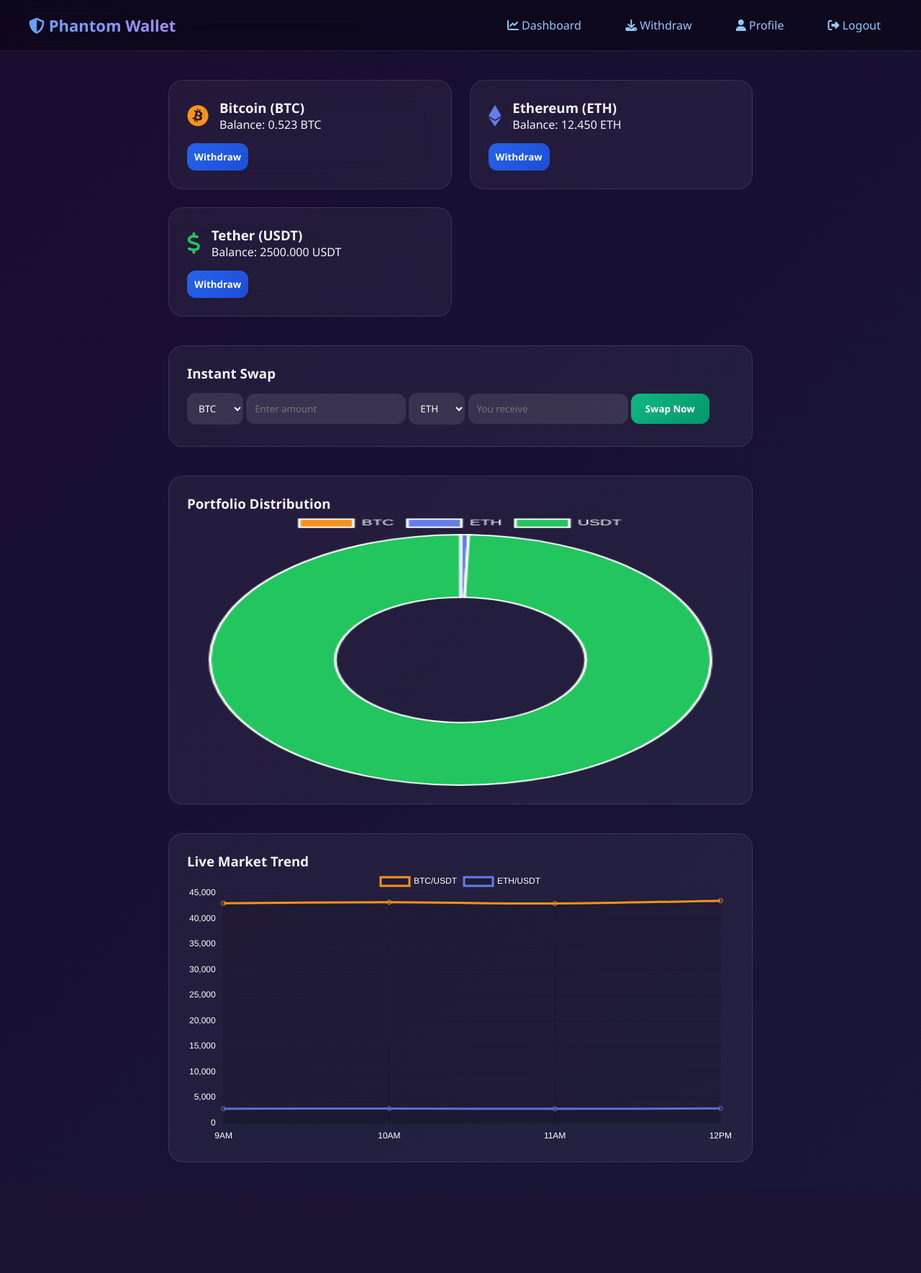
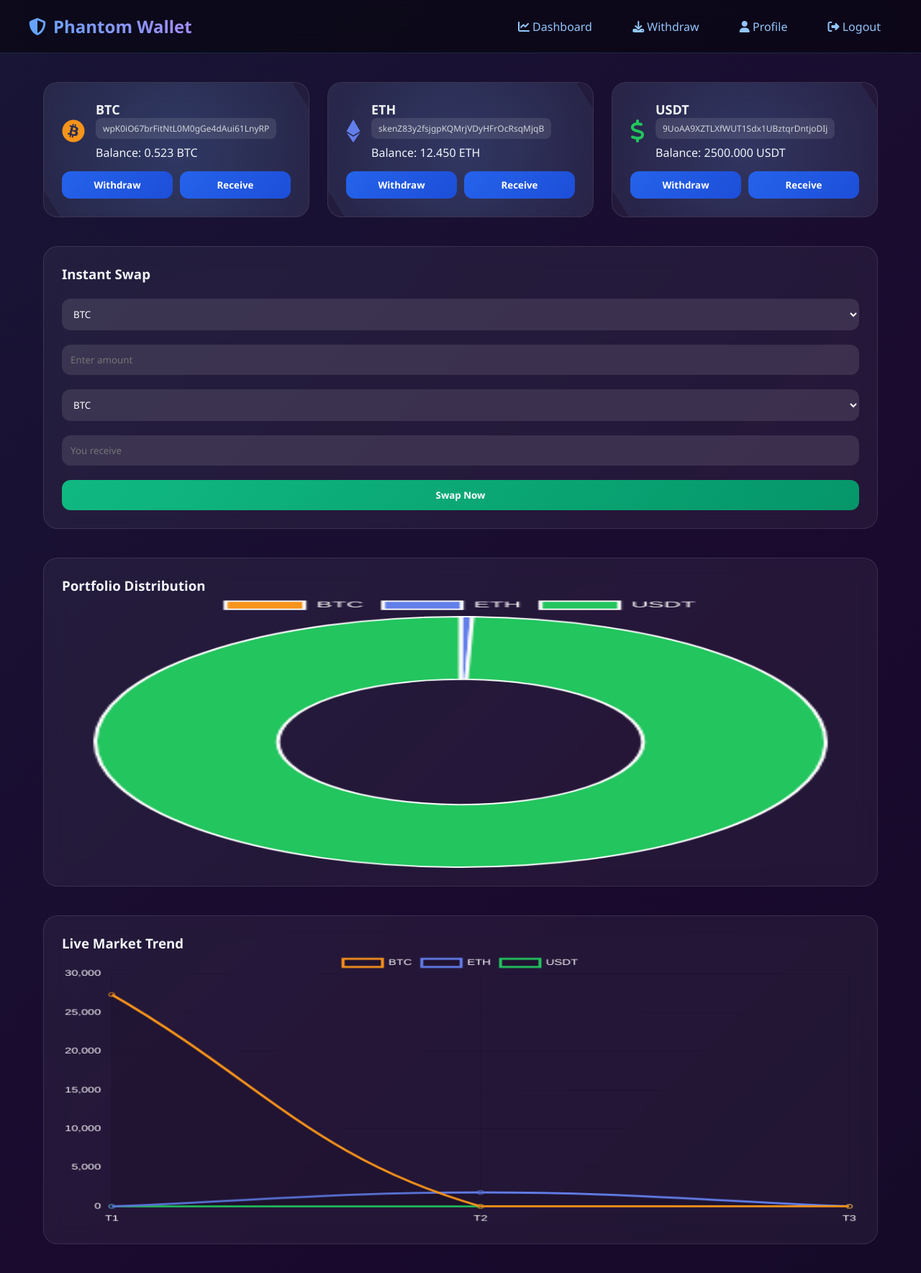
Before and after one commit to big-muna/phantom-website, a Flask app: page /wallet in a window 1280 px wide. Shown: the whole page at 72% size. Before the commit the page ends 1615 px from the top, so only its background shows below. Run offline with Flask 3, Linux system fonts and the light colour scheme; the visitor is signed in with stand-in values (Sample User, id 1).

Commit message:
Initial commit

```diff
--- a/app.py
+++ b/app.py
@@ -462,28 +462,42 @@
 
     # Example wallet balances
     wallets = [
-        {"coin": "Bitcoin (BTC)", "balance": 0.523},
-        {"coin": "Ethereum (ETH)", "balance": 12.450},
-        {"coin": "Tether (USDT)", "balance": 2500.0}
+        {"coin": "BTC", "name": "Bitcoin", "balance": 0.523},
+        {"coin": "ETH", "name": "Ethereum", "balance": 12.450},
+        {"coin": "USDT", "name": "Tether", "balance": 2500.0}
     ]
 
-    # Example portfolio distribution
-    portfolio = [
-        {"coin": "BTC", "percentage": 20},
-        {"coin": "ETH", "percentage": 50},
-        {"coin": "USDT", "percentage": 30},
-    ]
+    # Portfolio distribution for chart
+    portfolio = [{"coin": w["coin"], "balance": w["balance"]} for w in wallets]
 
-    # Example market trend
+    # Market trend (dummy values)
     market_trends = [
         {"coin": "BTC", "price": 27300, "change": "+2.5%"},
         {"coin": "ETH", "price": 1800, "change": "-1.2%"},
         {"coin": "USDT", "price": 1.0, "change": "0%"},
     ]
 
-    return render_template("wallet.html", wallets=wallets, portfolio=portfolio,
-                           market_trends=market_trends, user=username)
+    return render_template(
+        "wallet.html",
+        wallets=wallets,
+        portfolio=portfolio,
+        market_trends=market_trends,
+        user=username
+    )
+@app.route("/wallet/receive", methods=["POST"])
+def receive_funds():
+    username = session.get("user")
+    if not username:
+        return {"status": "error", "message": "Login required"}, 401
 
+    coin = request.json.get("coin")
+    amount = float(request.json.get("amount", 0))
+
+    # Here, you would normally update the user's wallet in DB
+    # Example:
+    # db.update_wallet(username, coin, amount)
+
+    return {"status": "success", "message": f"{amount} {coin} added to your wallet!"}
 
 # ----------------- Activity -----------------
 @app.route("/activity")
--- a/templates/wallet.html
+++ b/templates/wallet.html
@@ -3,71 +3,104 @@
 <head>
 <meta charset="UTF-8">
 <meta name="viewport" content="width=device-width, initial-scale=1.0">
-<title>Wallet | Phantom Recovery</title>
+<title>Phantom Wallet | Crypto Dashboard</title>
 <link href="https://cdnjs.cloudflare.com/ajax/libs/font-awesome/6.5.2/css/all.min.css" rel="stylesheet">
+<style>
+  /* ---------------- Reset ---------------- */
+  * { margin:0; padding:0; box-sizing:border-box; font-family:"Segoe UI", sans-serif; }
+  body {
+    background: linear-gradient(-45deg,#0a0a1a,#1a0a2e,#16213e,#0a0a1a);
+    background-size: 400% 400%;
+    animation: gradientShift 20s ease infinite;
+    color:#f1f5f9;
+    min-height:100vh;
+    overflow-x:hidden;
+  }
+  @keyframes gradientShift { 0%{background-position:0% 50%} 50%{background-position:100% 50%} 100%{background-position:0% 50%} }
 
-<style>
-  *{margin:0;padding:0;box-sizing:border-box;font-family:"Segoe UI", sans-serif;}
-  body{background:linear-gradient(135deg,#0a0a1a,#1a0a2e,#16213e);
-       background-size:400% 400%;animation:gradientShift 15s ease infinite;
-       min-height:100vh;color:#f1f5f9;display:flex;flex-direction:column;overflow-x:hidden;}
-  @keyframes gradientShift{0%{background-position:0% 50%}50%{background-position:100% 50%}100%{background-position:0% 50%}}
+  /* ---------------- Header ---------------- */
+  header {
+    display:flex; justify-content:space-between; align-items:center;
+    padding:20px 40px; background:rgba(0,0,0,0.5); backdrop-filter:blur(15px);
+    border-bottom:1px solid rgba(96,165,250,.2); position:sticky; top:0; z-index:1000;
+  }
+  header h1 {
+    font-size:24px; font-weight:700;
+    background:linear-gradient(45deg,#60a5fa,#a78bfa);
+    -webkit-background-clip:text; -webkit-text-fill-color:transparent;
+    display:flex; align-items:center; gap:10px;
+  }
+  header nav a {
+    color:#93c5fd; margin-left:20px; text-decoration:none; font-weight:500;
+    padding:8px 16px; border-radius:10px; transition:.3s;
+  }
+  header nav a:hover { color:#fff; background:rgba(96,165,250,0.15); }
 
-  header{display:flex;justify-content:space-between;align-items:center;padding:20px 40px;
-         background:rgba(0,0,0,.4);backdrop-filter:blur(20px);
-         border-bottom:1px solid rgba(96,165,250,.2);position:sticky;top:0;z-index:100}
-  header h1{font-size:22px;font-weight:700;background:linear-gradient(45deg,#60a5fa,#a78bfa);
-            -webkit-background-clip:text;-webkit-text-fill-color:transparent}
-  header nav a{color:#93c5fd;margin-left:25px;text-decoration:none;font-weight:500;
-               padding:8px 16px;border-radius:8px;transition:.3s}
-  header nav a:hover{color:#fff;background:rgba(96,165,250,.1)}
+  /* ---------------- Container ---------------- */
+  .container { max-width:1200px; margin:40px auto; display:flex; flex-direction:column; gap:40px; padding:0 20px; }
 
-  .container{flex:1;padding:40px 20px;max-width:1200px;margin:0 auto;display:flex;flex-direction:column;gap:40px}
+  /* ---------------- Wallet Grid ---------------- */
+  .wallet-grid { display:grid; grid-template-columns:repeat(auto-fit,minmax(280px,1fr)); gap:25px; }
+  .wallet-card {
+    position:relative; border-radius:20px; padding:25px;
+    background:rgba(255,255,255,0.05); border:1px solid rgba(255,255,255,.1);
+    backdrop-filter:blur(15px); transition:.4s; overflow:hidden;
+  }
+  .wallet-card::before {
+    content:""; position:absolute; top:-50%; left:-50%; width:200%; height:200%;
+    background:radial-gradient(circle,rgba(96,165,250,0.2),transparent 70%);
+    animation: rotateBg 10s linear infinite; z-index:0;
+  }
+  @keyframes rotateBg { 0%{transform:rotate(0deg)} 100%{transform:rotate(360deg)} }
+  .wallet-info { display:flex; align-items:center; gap:15px; margin-bottom:15px; position:relative; z-index:1; }
+  .wallet-info i { font-size:32px; }
+  .wallet-info h3 { font-size:18px; }
+  .wallet-address { font-size:12px; background:rgba(255,255,255,.1); padding:6px 10px; border-radius:8px; word-break:break-all; margin-bottom:8px; color:#d1d5db; }
+  .wallet-actions { display:flex; gap:10px; position:relative; z-index:1; }
+  .wallet-actions button {
+    flex:1; padding:10px; border:none; border-radius:12px; font-weight:600; cursor:pointer;
+    color:#fff; background:linear-gradient(135deg,#2563eb,#1d4ed8); transition:.3s;
+  }
+  .wallet-actions button:hover { background:linear-gradient(135deg,#1d4ed8,#1e40af); transform:scale(1.05); }
 
-  /* Wallets */
-  .wallet-grid{display:grid;grid-template-columns:repeat(auto-fit,minmax(280px,1fr));gap:25px}
-  .wallet-card{background:rgba(255,255,255,.05);border:1px solid rgba(255,255,255,.1);
-               backdrop-filter:blur(20px);border-radius:20px;padding:25px;transition:.4s}
-  .wallet-card:hover{transform:translateY(-6px) scale(1.02);box-shadow:0 10px 25px rgba(0,0,0,.4)}
-  .wallet-info{display:flex;align-items:center;gap:15px;margin-bottom:15px}
-  .wallet-info i{font-size:30px}
-  .wallet-actions button{flex:1;padding:10px;border:none;border-radius:12px;
-                         background:linear-gradient(135deg,#2563eb,#1d4ed8);
-                         color:#fff;font-weight:600;cursor:pointer;transition:.3s}
-  .wallet-actions button:hover{background:linear-gradient(135deg,#1d4ed8,#1e40af)}
+  /* ---------------- Swap Card ---------------- */
+  .swap-card {
+    background:rgba(255,255,255,.05); border-radius:20px; padding:25px; backdrop-filter:blur(15px);
+    display:flex; flex-direction:column; gap:12px; border:1px solid rgba(255,255,255,.1);
+  }
+  .swap-card h3 { margin-bottom:10px; }
+  .swap-card select, .swap-card input {
+    padding:12px; border-radius:12px; border:none; background:rgba(255,255,255,.1); color:#fff; margin-bottom:8px;
+  }
+  .swap-card button { padding:12px; border:none; border-radius:12px; background:linear-gradient(135deg,#10b981,#059669); color:#fff; font-weight:600; cursor:pointer; transition:.3s; }
+  .swap-card button:hover { background:linear-gradient(135deg,#059669,#047857); transform:scale(1.03); }
 
-  /* Swap + Chart Cards */
-  .swap-card,.chart-container{background:rgba(255,255,255,.05);
-                              border:1px solid rgba(255,255,255,.1);
-                              border-radius:20px;padding:25px}
-  .swap-card h3{margin-bottom:10px}
-  .swap-card select,.swap-card input{flex:1;padding:12px;border-radius:12px;border:none;
-                                     background:rgba(255,255,255,.1);color:#fff;margin:5px 0}
-  .swap-card button{padding:12px 20px;border:none;border-radius:12px;
-                    background:linear-gradient(135deg,#10b981,#059669);
-                    color:#fff;font-weight:600;cursor:pointer}
-  .swap-card button:hover{background:linear-gradient(135deg,#059669,#047857)}
-
-  canvas{width:100%!important;height:380px!important}
+  /* ---------------- Charts ---------------- */
+  .chart-container {
+    background:rgba(255,255,255,.05); border-radius:20px; padding:25px; border:1px solid rgba(255,255,255,.1); backdrop-filter:blur(15px);
+  }
+  canvas { width:100%!important; height:380px!important; }
   @media(max-width:768px){canvas{height:260px!important}}
   @media(max-width:480px){canvas{height:200px!important}}
 
-  /* Notification */
-  #notification{position:fixed;top:-100px;right:30px;
-                background:linear-gradient(135deg,#10b981,#059669);
-                color:#fff;padding:15px 20px;border-radius:12px;
-                transition:.5s;z-index:1000;font-weight:600}
-  #notification.show{top:30px}
+  /* ---------------- Notifications ---------------- */
+  #notification {
+    position:fixed; top:-100px; right:30px; background:linear-gradient(135deg,#10b981,#059669);
+    color:#fff; padding:15px 20px; border-radius:12px; font-weight:600; transition:.5s; z-index:10000;
+  }
+  #notification.show { top:30px; }
 
-  /* Modal */
-  .modal{position:fixed;top:0;left:0;width:100%;height:100%;
-         background:rgba(0,0,0,.6);display:none;align-items:center;justify-content:center;z-index:2000}
-  .modal-content{background:#1e293b;padding:25px;border-radius:15px;width:400px;max-width:90%;color:#fff}
-  .modal-content h2{margin-bottom:15px}
-  .modal-content input,.modal-content select{width:100%;padding:10px;margin:8px 0;
-                                            border:none;border-radius:8px;background:#334155;color:#fff}
-  .modal-content button{padding:12px;width:100%;border:none;border-radius:8px;
-                        background:linear-gradient(135deg,#2563eb,#1d4ed8);color:#fff;font-weight:600}
+  /* ---------------- Modals ---------------- */
+  .modal { position:fixed; top:0; left:0; width:100%; height:100%; display:none; align-items:center; justify-content:center; background:rgba(0,0,0,.7); z-index:2000; }
+  .modal-content {
+    background:#1e293b; padding:25px; border-radius:15px; width:400px; max-width:90%;
+    color:#fff; display:flex; flex-direction:column; gap:15px;
+  }
+  .modal-content input, .modal-content select {
+    width:100%; padding:10px; margin:8px 0; border:none; border-radius:8px; background:#334155; color:#fff;
+  }
+  .modal-content button { padding:12px; width:100%; border:none; border-radius:8px; background:linear-gradient(135deg,#2563eb,#1d4ed8); color:#fff; font-weight:600; cursor:pointer; }
+  .modal-content button:hover { transform:scale(1.03); }
 </style>
 </head>
 <body>
@@ -75,10 +108,10 @@
 <header>
   <h1><i class="fas fa-shield-alt"></i> Phantom Wallet</h1>
   <nav>
-    <a href="{{ url_for('dashboard') }}"><i class="fas fa-chart-line"></i> Dashboard</a>
-    <a href="{{ url_for('withdrawal') }}"><i class="fas fa-download"></i> Withdraw</a>
-    <a href="{{ url_for('profile') }}"><i class="fas fa-user"></i> Profile</a>
-    <a href="{{ url_for('logout') }}"><i class="fas fa-sign-out-alt"></i> Logout</a>
+    <a href="#"><i class="fas fa-chart-line"></i> Dashboard</a>
+    <a href="#"><i class="fas fa-download"></i> Withdraw</a>
+    <a href="#"><i class="fas fa-user"></i> Profile</a>
+    <a href="#"><i class="fas fa-sign-out-alt"></i> Logout</a>
   </nav>
 </header>
 
@@ -86,32 +119,36 @@
 
   <!-- Wallets -->
   <div class="wallet-grid">
-    <div class="wallet-card">
-      <div class="wallet-info"><i class="fab fa-bitcoin" style="color:#f7931a"></i>
-        <div><h3>Bitcoin (BTC)</h3><p>Balance: <span class="balance-amount" data-value="0.523">0.000</span> BTC</p></div>
+    {% for wallet in wallets %}
+    <div class="wallet-card" data-coin="{{ wallet.coin }}">
+      <div class="wallet-info">
+        {% if wallet.coin=='BTC' %}
+          <i class="fab fa-bitcoin" style="color:#f7931a"></i>
+        {% elif wallet.coin=='ETH' %}
+          <i class="fab fa-ethereum" style="color:#627eea"></i>
+        {% else %}
+          <i class="fas fa-dollar-sign" style="color:#22c55e"></i>
+        {% endif %}
+        <div>
+          <h3>{{ wallet.coin }}</h3>
+          <p class="wallet-address" id="address{{ wallet.coin }}"></p>
+          <p>Balance: <span class="balance-amount" data-value="{{ wallet.balance }}">{{ wallet.balance }}</span> {{ wallet.coin }}</p>
+        </div>
       </div>
-      <div class="wallet-actions"><button onclick="openWithdraw('BTC')">Withdraw</button></div>
+      <div class="wallet-actions">
+        <button onclick="openWithdraw('{{ wallet.coin }}')">Withdraw</button>
+        <button onclick="receiveCrypto('{{ wallet.coin }}')">Receive</button>
+      </div>
     </div>
-    <div class="wallet-card">
-      <div class="wallet-info"><i class="fab fa-ethereum" style="color:#627eea"></i>
-        <div><h3>Ethereum (ETH)</h3><p>Balance: <span class="balance-amount" data-value="12.45">0.000</span> ETH</p></div>
-      </div>
-      <div class="wallet-actions"><button onclick="openWithdraw('ETH')">Withdraw</button></div>
-    </div>
-    <div class="wallet-card">
-      <div class="wallet-info"><i class="fas fa-dollar-sign" style="color:#22c55e"></i>
-        <div><h3>Tether (USDT)</h3><p>Balance: <span class="balance-amount" data-value="2500">0.000</span> USDT</p></div>
-      </div>
-      <div class="wallet-actions"><button onclick="openWithdraw('USDT')">Withdraw</button></div>
-    </div>
+    {% endfor %}
   </div>
 
-  <!-- Swap -->
+  <!-- Swap Card -->
   <div class="swap-card">
     <h3>Instant Swap</h3>
-    <select id="fromCrypto"><option>BTC</option><option>ETH</option><option>USDT</option></select>
+    <select id="fromCrypto">{% for wallet in wallets %}<option>{{ wallet.coin }}</option>{% endfor %}</select>
     <input type="number" id="fromAmount" placeholder="Enter amount">
-    <select id="toCrypto"><option>ETH</option><option>BTC</option><option>USDT</option></select>
+    <select id="toCrypto">{% for wallet in wallets %}<option>{{ wallet.coin }}</option>{% endfor %}</select>
     <input type="number" id="toAmount" placeholder="You receive" readonly>
     <button onclick="swapCrypto()">Swap Now</button>
   </div>
@@ -125,25 +162,21 @@
     <h3>Live Market Trend</h3>
     <canvas id="marketChart"></canvas>
   </div>
+
 </div>
 
 <!-- Withdraw Modal -->
 <div class="modal" id="withdrawModal">
   <div class="modal-content">
     <h2>Withdraw <span id="withdrawCoin"></span></h2>
-
     <label>Choose Method</label>
     <select id="withdrawMethod" onchange="toggleWithdrawFields()">
       <option value="wallet">Crypto Wallet</option>
       <option value="bank">Bank Account</option>
     </select>
-
-    <!-- Wallet fields -->
     <div id="walletFields">
       <input type="text" id="withdrawAddress" placeholder="Wallet Address">
     </div>
-
-    <!-- Bank fields -->
     <div id="bankFields" style="display:none;">
       <select id="bankCountry">
         <option value="">Select Country</option>
@@ -158,9 +191,19 @@
       <input type="text" id="accountHolder" placeholder="Account Holder Name">
       <input type="text" id="swiftCode" placeholder="SWIFT / Routing Code">
     </div>
-
     <input type="number" id="withdrawAmount" placeholder="Amount">
     <button onclick="confirmWithdraw()">Confirm Withdraw</button>
+  </div>
+</div>
+
+<!-- Receive Modal -->
+<div class="modal" id="receiveModal">
+  <div class="modal-content">
+    <h2>Receive <span id="receiveCoin"></span></h2>
+    <p>Your Wallet Address:</p>
+    <input type="text" id="receiveAddress" readonly>
+    <input type="number" id="receiveAmount" placeholder="Enter amount to add">
+    <button onclick="confirmReceive()">Add to Wallet</button>
   </div>
 </div>
 
@@ -168,71 +211,59 @@
 
 <script src="https://cdn.jsdelivr.net/npm/chart.js"></script>
 <script>
-  // Animate balances
-  function animateBalance(el,target){let c=0;const step=target/60;
-    const i=setInterval(()=>{c+=step;if(c>=target){c=target;clearInterval(i);}
-    el.textContent=c.toFixed(3);},16);}
-  window.onload=()=>{document.querySelectorAll('.balance-amount')
-    .forEach(el=>animateBalance(el,parseFloat(el.dataset.value)));};
+  // ---------------- Generate Wallet Addresses ----------------
+  function generateAddress(coin){
+    let chars="ABCDEFGHIJKLMNOPQRSTUVWXYZabcdefghijklmnopqrstuvwxyz0123456789";
+    let addr="";
+    for(let i=0;i<34;i++) addr+=chars.charAt(Math.floor(Math.random()*chars.length));
+    document.getElementById("address"+coin).textContent=addr;
+  }
+  {% for wallet in wallets %} generateAddress("{{ wallet.coin }}"); {% endfor %}
 
-  // Portfolio chart
-  new Chart(document.getElementById('balanceChart'),{
-    type:'doughnut',
-    data:{labels:['BTC','ETH','USDT'],datasets:[{data:[0.523,12.45,2500],
-    backgroundColor:['#f7931a','#627eea','#22c55e']}]},
-    options:{plugins:{legend:{labels:{color:'#fff'}}}}
-  });
+  // ---------------- Animate Balances ----------------
+  function animateBalance(el,target){
+    let c=parseFloat(el.textContent);
+    const step=(target-c)/60;
+    const i=setInterval(()=>{
+      c+=step;
+      if((step>0 && c>=target) || (step<0 && c<=target)){c=target;clearInterval(i);}
+      el.textContent=c.toFixed(3);
+    },16);
+  }
+  window.onload=()=>{
+    document.querySelectorAll('.balance-amount').forEach(el=>animateBalance(el,parseFloat(el.dataset.value)));
+  };
 
-  // Market chart
-  let marketData={btc:[43000,43200,42950,43500],eth:[2800,2820,2780,2850]};
-  const marketChart=new Chart(document.getElementById('marketChart'),{
-    type:'line',
-    data:{labels:['9AM','10AM','11AM','12PM'],
-      datasets:[{label:'BTC/USDT',data:marketData.btc,borderColor:'#f7931a',fill:true,tension:0.4},
-                {label:'ETH/USDT',data:marketData.eth,borderColor:'#627eea',fill:true,tension:0.4}]},
-    options:{plugins:{legend:{labels:{color:'#fff'}}},
-             scales:{x:{ticks:{color:'#fff'}},y:{ticks:{color:'#fff'}}}}
-  });
-  setInterval(()=>{marketData.btc.push(marketData.btc.slice(-1)[0]+(Math.random()-0.5)*200);
-    marketData.eth.push(marketData.eth.slice(-1)[0]+(Math.random()-0.5)*50);
-    if(marketData.btc.length>10){marketData.btc.shift();marketData.eth.shift();}
-    marketChart.data.labels.push(new Date().toLocaleTimeString().slice(0,5));
-    if(marketChart.data.labels.length>10) marketChart.data.labels.shift();
-    marketChart.update();},4000);
+  // ---------------- Notifications ----------------
+  function showNotif(msg){
+    const n=document.getElementById('notification');
+    n.textContent=msg; n.classList.add('show');
+    setTimeout(()=>n.classList.remove('show'),3000);
+  }
 
-  // Notification
-  function showNotif(msg){const n=document.getElementById('notification');
-    n.textContent=msg;n.classList.add('show');
-    setTimeout(()=>n.classList.remove('show'),3000);}
-
-  // Swap
+  // ---------------- Swap ----------------
   function swapCrypto(){
     let from=document.getElementById('fromAmount').value;
     document.getElementById('toAmount').value=from; // dummy 1:1 rate
     showNotif("✔️ Swap Successful!");
   }
 
-  // Withdraw
+  // ---------------- Withdraw ----------------
   let selectedCoin="";
   function openWithdraw(coin){
     selectedCoin=coin;
     document.getElementById('withdrawCoin').textContent=coin;
     document.getElementById('withdrawModal').style.display='flex';
   }
-
-  // Toggle fields
   function toggleWithdrawFields() {
-    const method = document.getElementById("withdrawMethod").value;
-    document.getElementById("walletFields").style.display = method === "wallet" ? "block" : "none";
-    document.getElementById("bankFields").style.display = method === "bank" ? "block" : "none";
+    const method=document.getElementById("withdrawMethod").value;
+    document.getElementById("walletFields").style.display = method==="wallet"?"block":"none";
+    document.getElementById("bankFields").style.display = method==="bank"?"block":"none";
   }
-
-  // Withdraw confirmation
   function confirmWithdraw(){
     let method=document.getElementById('withdrawMethod').value;
     let amt=parseFloat(document.getElementById('withdrawAmount').value);
     if(!amt){showNotif("❌ Enter withdrawal amount!");return;}
-
     let details="";
     if(method==="wallet"){
       let addr=document.getElementById('withdrawAddress').value;
@@ -247,15 +278,64 @@
       if(!country||!bank||!acc||!holder||!swift){showNotif("❌ Fill all bank details!");return;}
       details=`Bank: ${bank}, Account: ${acc}, Holder: ${holder}, SWIFT: ${swift}`;
     }
-
     let fee=amt*0.1;
     let finalAmt=amt-fee;
+    const walletEl=document.querySelector(`.wallet-card[data-coin="${selectedCoin}"] .balance-amount`);
+    let current=parseFloat(walletEl.textContent);
+    let newBalance=current-finalAmt;
+    walletEl.textContent=newBalance.toFixed(3);
+    walletEl.dataset.value=newBalance.toFixed(3);
     document.getElementById('withdrawModal').style.display='none';
     showNotif(`✔️ ${finalAmt} ${selectedCoin} sent via ${method.toUpperCase()} (${details}) (10% fee: ${fee} ${selectedCoin})`);
   }
 
-  window.onclick=function(e){if(e.target==document.getElementById('withdrawModal'))
-    {document.getElementById('withdrawModal').style.display='none';}}
+  // ---------------- Receive ----------------
+  function receiveCrypto(coin){
+    selectedCoin=coin;
+    document.getElementById('receiveCoin').textContent=coin;
+    document.getElementById('receiveAmount').value='';
+    document.getElementById('receiveAddress').value=document.getElementById("address"+coin).textContent;
+    document.getElementById('receiveModal').style.display='flex';
+  }
+  function confirmReceive(){
+    let amt=parseFloat(document.getElementById('receiveAmount').value);
+    if(!amt){showNotif("❌ Enter amount!");return;}
+    const walletEl=document.querySelector(`.wallet-card[data-coin="${selectedCoin}"] .balance-amount`);
+    let current=parseFloat(walletEl.textContent);
+    let newBalance=current+amt;
+    walletEl.textContent=newBalance.toFixed(3);
+    walletEl.dataset.value=newBalance.toFixed(3);
+    document.getElementById('receiveModal').style.display='none';
+    showNotif(`✔️ ${amt} ${selectedCoin} received!`);
+  }
+
+  // ---------------- Close Modals ----------------
+  window.onclick=function(e){
+    if(e.target==document.getElementById('withdrawModal')) document.getElementById('withdrawModal').style.display='none';
+    if(e.target==document.getElementById('receiveModal')) document.getElementById('receiveModal').style.display='none';
+  }
+
+  // ---------------- Charts ----------------
+  const portfolioData = {{ portfolio | tojson }};
+  new Chart(document.getElementById('balanceChart'), {
+    type:'doughnut',
+    data:{labels:portfolioData.map(w=>w.coin),datasets:[{data:portfolioData.map(w=>w.balance),backgroundColor:['#f7931a','#627eea','#22c55e']}]},
+    options:{plugins:{legend:{labels:{color:'#fff'}}}}
+  });
+
+  const marketData = {{ market_trends | tojson }};
+  new Chart(document.getElementById('marketChart'), {
+    type:'line',
+    data:{
+      labels:marketData.map((_,i)=>`T${i+1}`),
+      datasets:[
+        {label:'BTC',data:marketData.map(d=>d.coin=='BTC'?d.price:0),borderColor:'#f7931a',fill:true,tension:0.4},
+        {label:'ETH',data:marketData.map(d=>d.coin=='ETH'?d.price:0),borderColor:'#627eea',fill:true,tension:0.4},
+        {label:'USDT',data:marketData.map(d=>d.coin=='USDT'?d.price:0),borderColor:'#22c55e',fill:true,tension:0.4}
+      ]
+    },
+    options:{plugins:{legend:{labels:{color:'#fff'}}}, scales:{x:{ticks:{color:'#fff'}},y:{ticks:{color:'#fff'}}}}
+  });
 </script>
 </body>
 </html>
```
